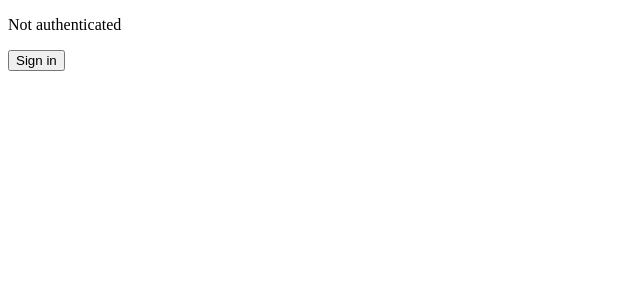
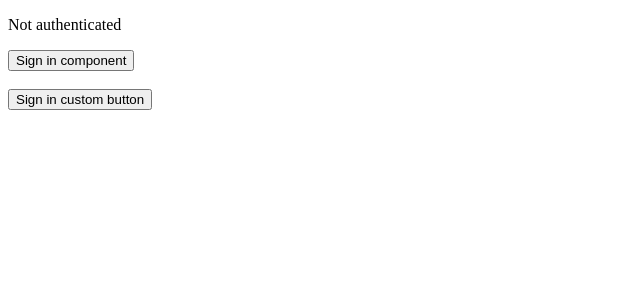
Before and after one commit to dasporal/svelte-authkit, a SvelteKit app: page / in a window 1280 px wide. Shown: the top 300 px of the page, without its empty margins (0-640 px from the left). Built offline with nearby package versions, Linux system fonts and the light colour scheme; no server answers.

Commit message:
feat(components): exported signIn and signOut function + updated README.md

```diff
--- a/src/lib/components/SignInButton.svelte
+++ b/src/lib/components/SignInButton.svelte
@@ -1,5 +1,5 @@
-<script lang="ts">
-  async function signIn() {
+<script context="module" lang="ts">
+  export async function signIn() {
 		console.log('sign in');
 		const response = await fetch('/auth');
     console.log(response)
@@ -10,4 +10,4 @@
 	}
 </script>
 
-<button on:click={signIn}>Sign in</button>
+<button on:click={signIn}>Sign in component</button>
--- a/src/lib/components/SignOutButton.svelte
+++ b/src/lib/components/SignOutButton.svelte
@@ -1,5 +1,5 @@
-<script lang="ts">
-  async function signOut() {
+<script context="module" lang="ts">
+  export async function signOut() {
 		console.log('sign out');
 		const response = await fetch('/auth/sign-out', { method: 'POST' });
 		if (response.ok) {
@@ -8,4 +8,4 @@
 	}
 </script>
 
-<button on:click={signOut}>Sign out</button>
+<button on:click={signOut}>Sign out component</button>
--- a/src/routes/+page.svelte
+++ b/src/routes/+page.svelte
@@ -1,7 +1,7 @@
 <script lang="ts">
 	import SvelteAuthKit from '$lib/components/SvelteAuthKit.svelte';
-  import SignInButton from '$lib/components/SignInButton.svelte';
-  import SignOutButton from '$lib/components/SignOutButton.svelte';
+  import SignInButton, { signIn } from '$lib/components/SignInButton.svelte';
+  import SignOutButton, { signOut } from '$lib/components/SignOutButton.svelte';
 	import { user, isAuthenticated } from '$lib/stores/userStore';
 
 	$: if ($isAuthenticated) {
@@ -16,7 +16,13 @@
 {#if $isAuthenticated}
 	<p>Authenticated as {$user.firstName}</p>
   <SignOutButton />
+	<br />
+	<br />
+	<button on:click={signOut}>Sign out custom button</button>
 {:else}
 	<p>Not authenticated</p>
   <SignInButton />
+	<br />
+	<br />
+	<button on:click={signIn}>Sign in custom button</button>
 {/if}
```
Also changed, not shown: 1 other file (tests, documents, lock files or other folders).
